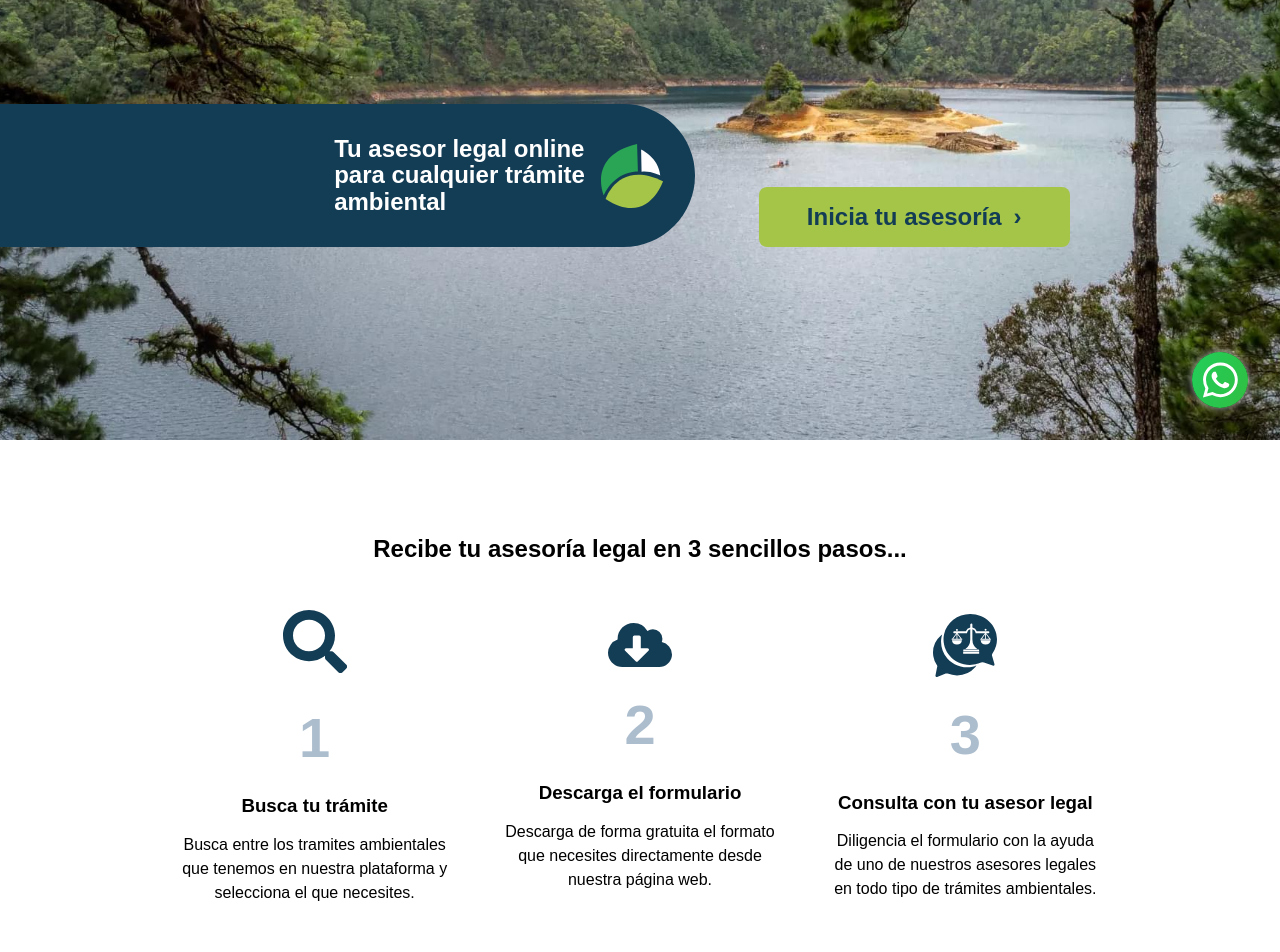
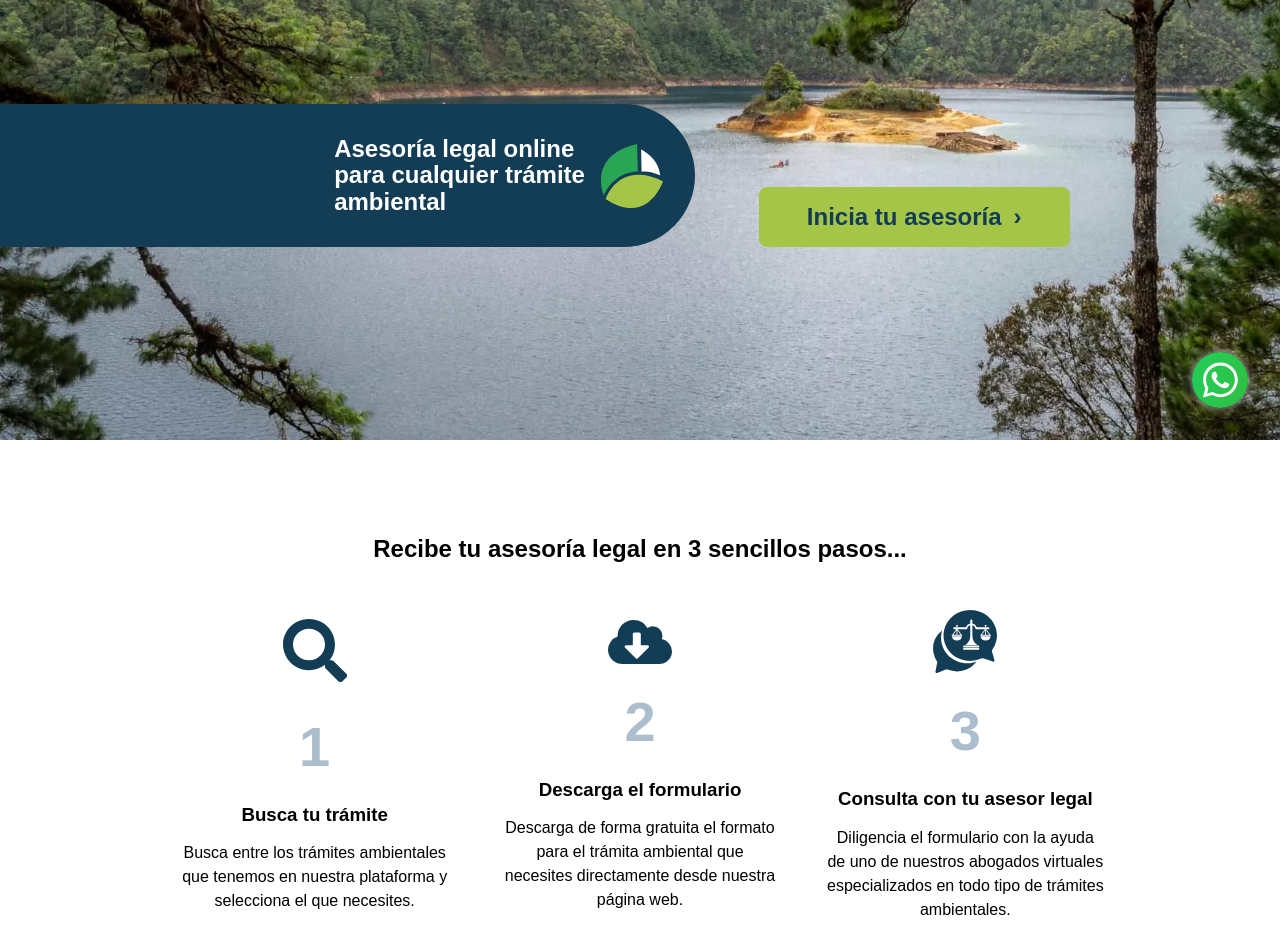
Before and after one commit to jbbenavidesr/trambiental, a website: page src/copy/index.html in a window 1280 px wide. Shown: the part 360-1312 px from the top of the page. Drawn offline with nearby package versions, Linux system fonts and the light colour scheme; files that its build step writes are made by us from their sources; a web font is replaced by a local one.

Commit message:
Copyrighting

```diff
--- a/src/copy/index.html
+++ b/src/copy/index.html
@@ -122,7 +122,7 @@
             <section class="hero bg-primary-300">
                 <div class="hero__content bg-primary-400">
                     <h1>
-                        Tu asesor legal online para cualquier trámite ambiental
+                        Asesoría legal online para cualquier trámite ambiental
                     </h1>
                     <img src="/svg/Logo.svg" alt="" />
                 </div>
@@ -148,7 +148,7 @@
                                 <div class="number">1</div>
                                 <h3>Busca tu trámite</h3>
                                 <p class="description">
-                                    Busca entre los tramites ambientales que
+                                    Busca entre los trámites ambientales que
                                     tenemos en nuestra plataforma y selecciona
                                     el que necesites.
                                 </p>
@@ -162,9 +162,9 @@
                                 <div class="number">2</div>
                                 <h3>Descarga el formulario</h3>
                                 <p class="description">
-                                    Descarga de forma gratuita el formato que
-                                    necesites directamente desde nuestra página
-                                    web.
+                                    Descarga de forma gratuita el formato para
+                                    el trámita ambiental que necesites
+                                    directamente desde nuestra página web.
                                 </p>
                             </li>
                             <li class="card flow">
@@ -177,8 +177,9 @@
                                 <h3>Consulta con tu asesor legal</h3>
                                 <p class="description">
                                     Diligencia el formulario con la ayuda de uno
-                                    de nuestros asesores legales en todo tipo de
-                                    trámites ambientales.
+                                    de nuestros abogados virtuales
+                                    especializados en todo tipo de trámites
+                                    ambientales.
                                 </p>
                             </li>
                         </ol>
```
